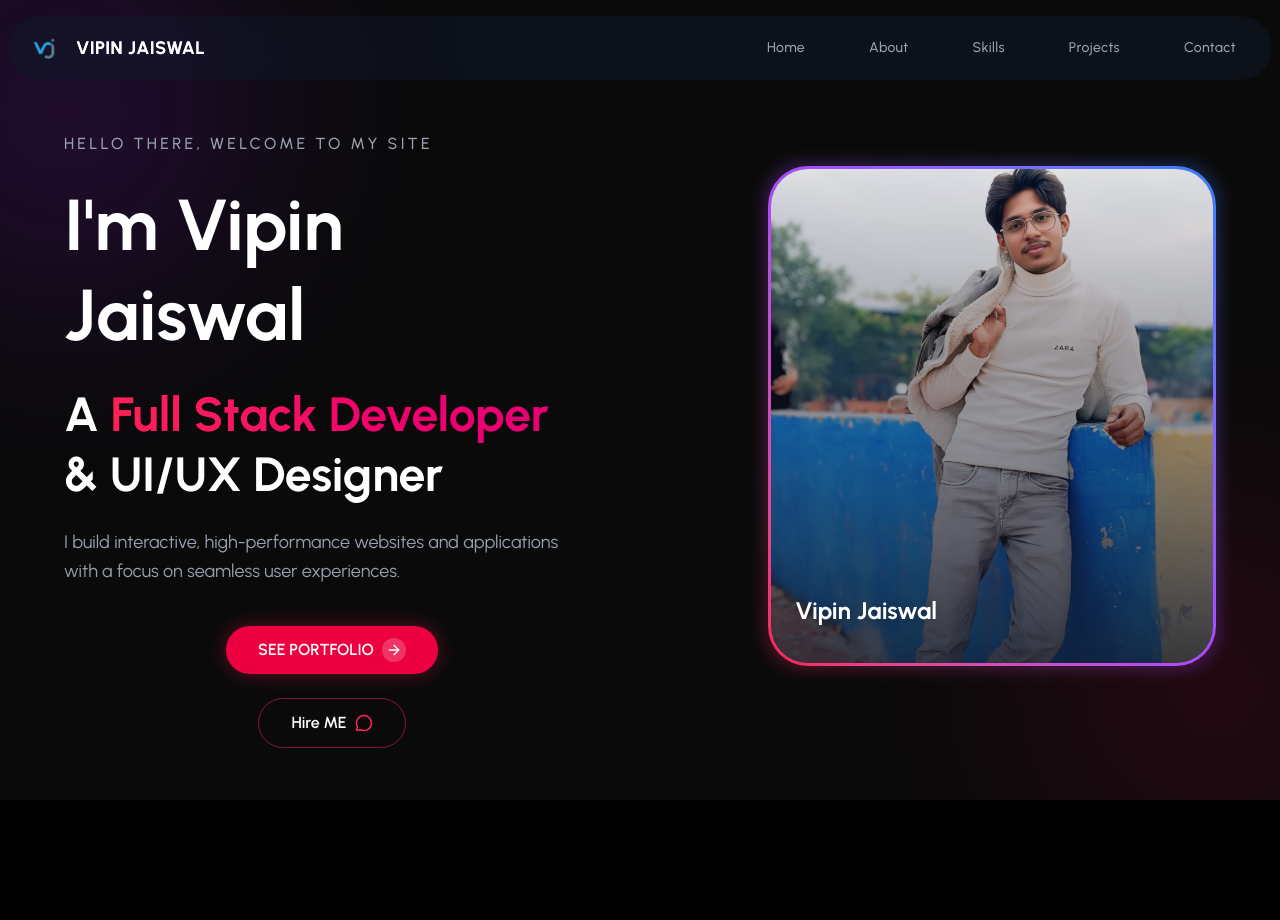
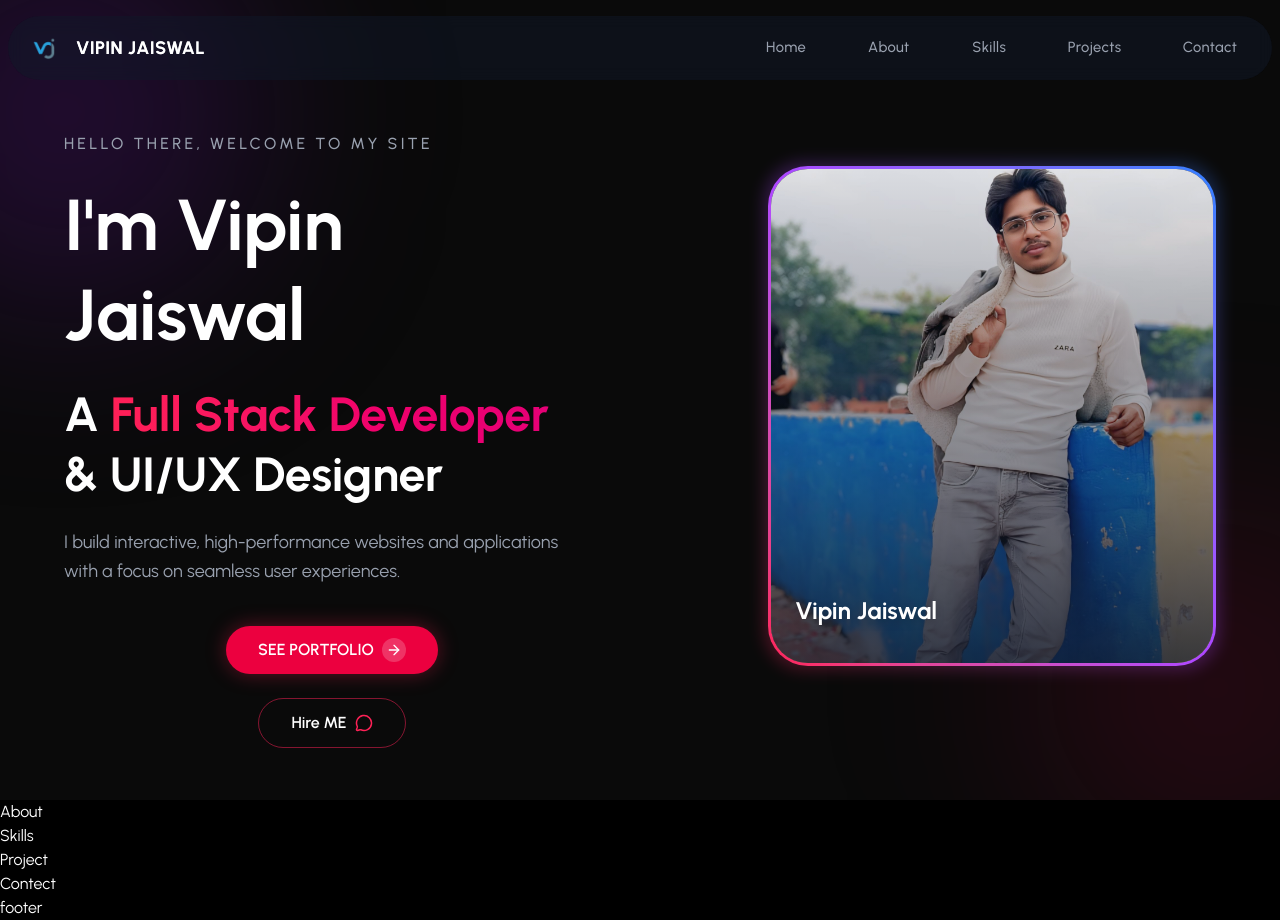
Before and after one commit to vipin-jaiswal/PORTFOLIO_VJ, a React (Vite) app in the folder Frontend/: page /about in a window 1280 px wide. Before the commit the page ends 800 px from the top, so only its background shows below. Built offline with nearby package versions, Linux system fonts and the light colour scheme.

Commit message:
feat: update App component structure, add new sections (About, Skills, Project, Contect, Footer) and replace Hero component

```diff
--- a/Frontend/src/App.jsx
+++ b/Frontend/src/App.jsx
@@ -1,6 +1,11 @@
 import React from 'react';
 import Navbar from './components/layout/navbar';
-import Hero from './components/section/Hero';
+import Hero from './components/section/Home';
+import About from './components/section/About';
+import Skills from './components/section/Skills';
+import Project from './components/section/Project';
+import Contect from './components/section/contect';
+import Footer from './components/layout/footer';
 
 function App() {
   return (
@@ -9,7 +14,13 @@ function App() {
       <Navbar />
       <main>
         <Hero />
+        <About />
+        <Skills />
+        <Project />
+        <Contect />
       </main>
+      <Footer />
+
     </div>
   );
 }
--- a/Frontend/src/components/animations/FadeIn.jsx
+++ /dev/null
@@ -1,8 +0,0 @@
-import React from 'react';
-
-const FadeIn=() =>{
-    return(
-        <div className="animate-fadeIn">FadeIn</div>
-    )
-}
-export default FadeIn;
--- a/Frontend/src/components/animations/ScrollReveal.jsx
+++ /dev/null
@@ -1,10 +0,0 @@
-import React from "react";
-
-const ScrollReveal = () => {
-    return (
-        <div>
-            scroll reveal
-        </div>
-    )
-}
-export default ScrollReveal;
--- a/Frontend/src/components/backgrounds/RadialGradientBackfround.jsx
+++ /dev/null
@@ -1,8 +0,0 @@
-import RedialGradientBackground from './RadialGradientBackground';
-
-const RadialGradientBackground = () => {
-  return (
-    <div>RadialGradientBackground</div>
-  )
-}
-export default RadialGradientBackground;
--- a/Frontend/src/components/layout/navbar.jsx
+++ b/Frontend/src/components/layout/navbar.jsx
@@ -90,8 +90,8 @@ const Navbar = () => {
                     px-5 py-2 rounded-full cursor-pointer transition-all duration-300 ease-out
                     font-medium text-sm tracking-wide
                     ${isActive
-                      ? 'bg-gradient-to-r from-rose-500 via-purple-500 to-blue-500 text-white shadow-lg shadow-purple-500/25 scale-105'
-                      : 'text-gray-400 hover:text-white hover:bg-white/10 hover:shadow-inner'
+                      ? ' text-gray-400 hover:text-white shadow-purple-500/25 scale-105 hover:bg-white/10 hover:shadow-inner'
+                      : 'text-gray-400 hover:text-white shadow-purple-500/25 scale-105 hover:bg-white/10 hover:shadow-inner'
                     }
                   `}
                 >
--- /dev/null
+++ b/Frontend/src/components/section/About.jsx
@@ -0,0 +1,9 @@
+import React from 'react';
+
+const About = () => {
+    return (
+        <div id="about">About</div>
+    );
+};
+
+export default About;
--- a/Frontend/src/components/section/Hero.jsx
+++ b/Frontend/src/components/section/Home.jsx
@@ -5,10 +5,10 @@ import RightsideCard from '../ui/Card';
 // Importing the image from the assets folder
 
 
-const Hero = () => {
+const Home = () => {
   return (
 
-    <section className="h-dvh max-h-dvh flex items-center justify-center bg-[#0a0a0a] text-white px-6 overflow-hidden relative">
+    <section id="home" className="h-dvh max-h-dvh flex items-center justify-center bg-[#0a0a0a] text-white px-6 overflow-hidden relative">
 
       {/* Background Gradient Blurs */}
       <div className="absolute top-[-10%] left-[-10%] w-96 h-96 bg-purple-900/30 rounded-full blur-[100px]" />
@@ -65,4 +65,4 @@ const Hero = () => {
   );
 };
 
-export default Hero;
+export default Home;
--- /dev/null
+++ b/Frontend/src/components/section/Project.jsx
@@ -0,0 +1,8 @@
+import React from "react";
+
+const Project = () => {
+  return (
+    <div id="project">Project</div>
+  );
+}
+export default Project;
--- /dev/null
+++ b/Frontend/src/components/section/Skills.jsx
@@ -0,0 +1,9 @@
+import React from "react";
+
+const skills = () => {
+  return (
+    <div id="skills">Skills</div>
+  );
+};
+
+export default skills;
--- /dev/null
+++ b/Frontend/src/components/section/contect.jsx
@@ -0,0 +1,10 @@
+import React from "react";
+
+const Contect = () => {
+
+    return (
+        <div id="contect">Contect</div>
+    );
+}
+
+export default Contect;
```
